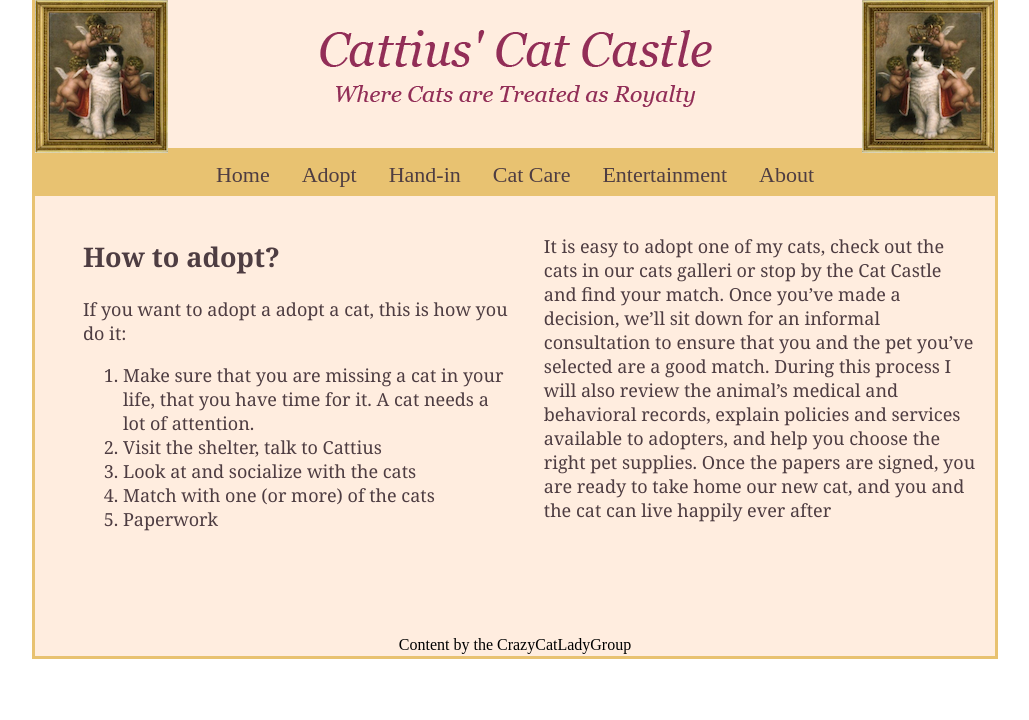
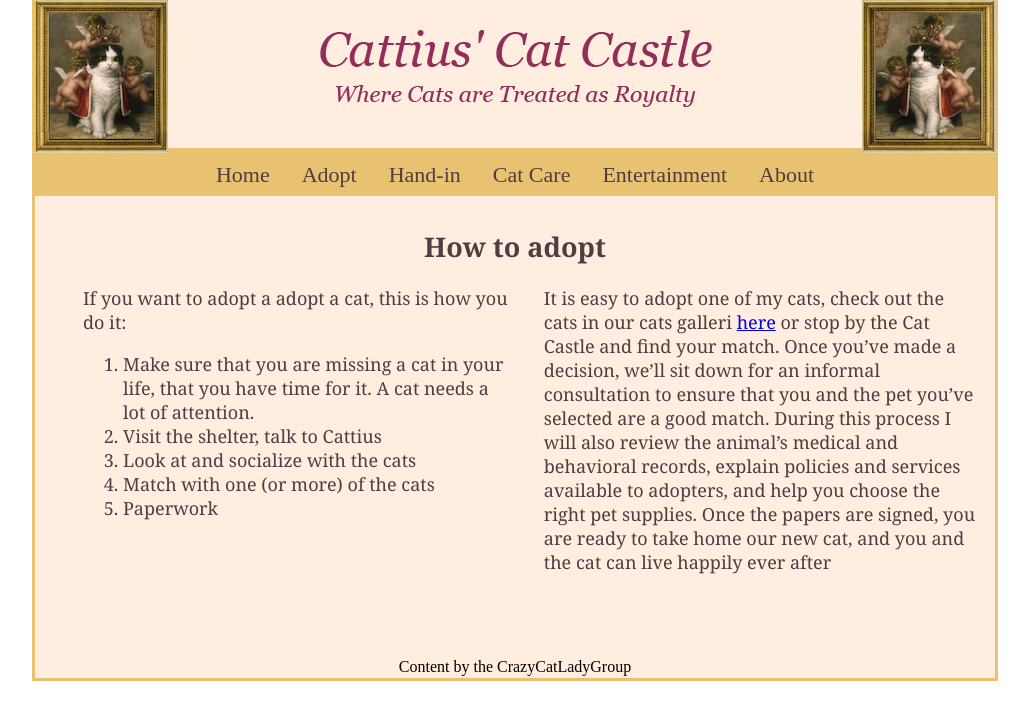
Before and after one commit to kathrinejerichau/catlady, a PHP site: page /01adopt.php in a window 1280 px wide. Shown: the top 720 px of the page, without its empty margins (125-1154 px from the left). Run offline with PHP 8.4, Linux system fonts and the light colour scheme.

Commit message:
S och K fix

```diff
--- a/Project/01adopt.php
+++ b/Project/01adopt.php
@@ -19,9 +19,11 @@
 
 	<!-- ***** BODY CONTENT STARTS HERE ***** -->
 	<div id="divBody">
+		<div id="nameOfPage">
+			<h2>How to adopt</h2>
+		</div>
 		<div id="bodyLeft">
 
-        <h2> How to adopt? </h2>
         <p> If you want to adopt a adopt a cat, this is how you do it:
         	<ol type="1">
             	<li> Make sure that you are missing a cat in your life, that 			you have time for it. A cat needs a lot of attention.  </li>
@@ -37,7 +39,7 @@
 
 		<div id="bodyRight">
         <p>
-        It is easy to adopt one of my cats, check out the cats in our cats galleri or stop by the Cat Castle and find your match.
+        It is easy to adopt one of my cats, check out the cats in our cats galleri <a href="02ourCats.php">here</a> or stop by the Cat Castle and find your match.
 	Once you’ve made a decision, we’ll sit down for an informal consultation to ensure that you and the pet you’ve selected are a good match. During this process I will also review the animal’s medical and behavioral records, explain policies and services available to adopters, and help you choose the right pet supplies.
 	Once the papers are signed, you are ready to take home our new cat, and you and the cat can live happily ever after
 </p>
--- a/Project/03handIn.php
+++ b/Project/03handIn.php
@@ -36,7 +36,7 @@
 				of the precious being for you, and give the feline the home it deserves.
 			</p>
 			<p>
-				Click <a href="07contact.html">here</a> to access our contact information
+				Click <a href="07contact.php">here</a> to access our contact information
 				regarding opening hours to hand in your cat.
 			</p>
 		</div>
--- a/Project/04catCare.php
+++ b/Project/04catCare.php
@@ -33,8 +33,8 @@
 
 		</div>
 		<div id="bodyRight">
-			<p>Cat Care Tip:</p>
-			<canvas id="catCareRight" width="300" height="300"></canvas><br>
+			Cat Care Tip:<br><br>
+			<canvas id="catCareRight" width="300" height="300"></canvas>
 			<p>Cats require lots of love from their owner in order to be happy. Here you can read all about how to take care of your cat.</p>
 
 			<p>
```
